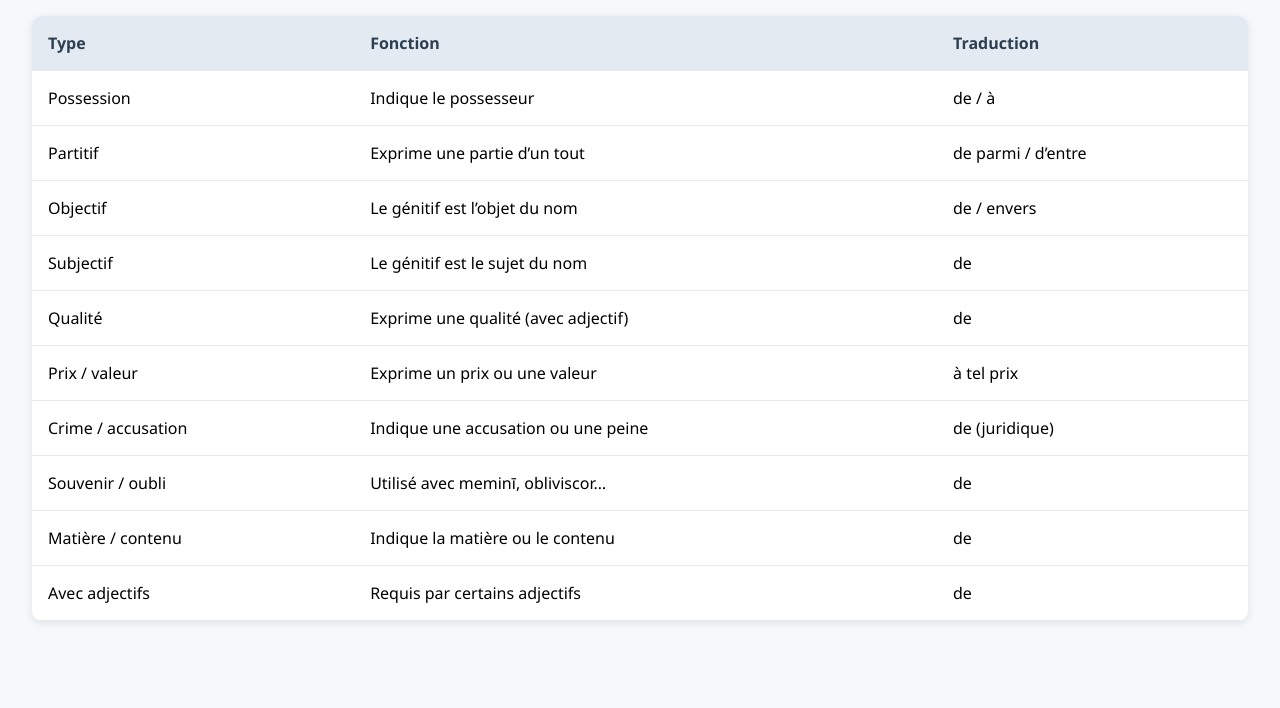
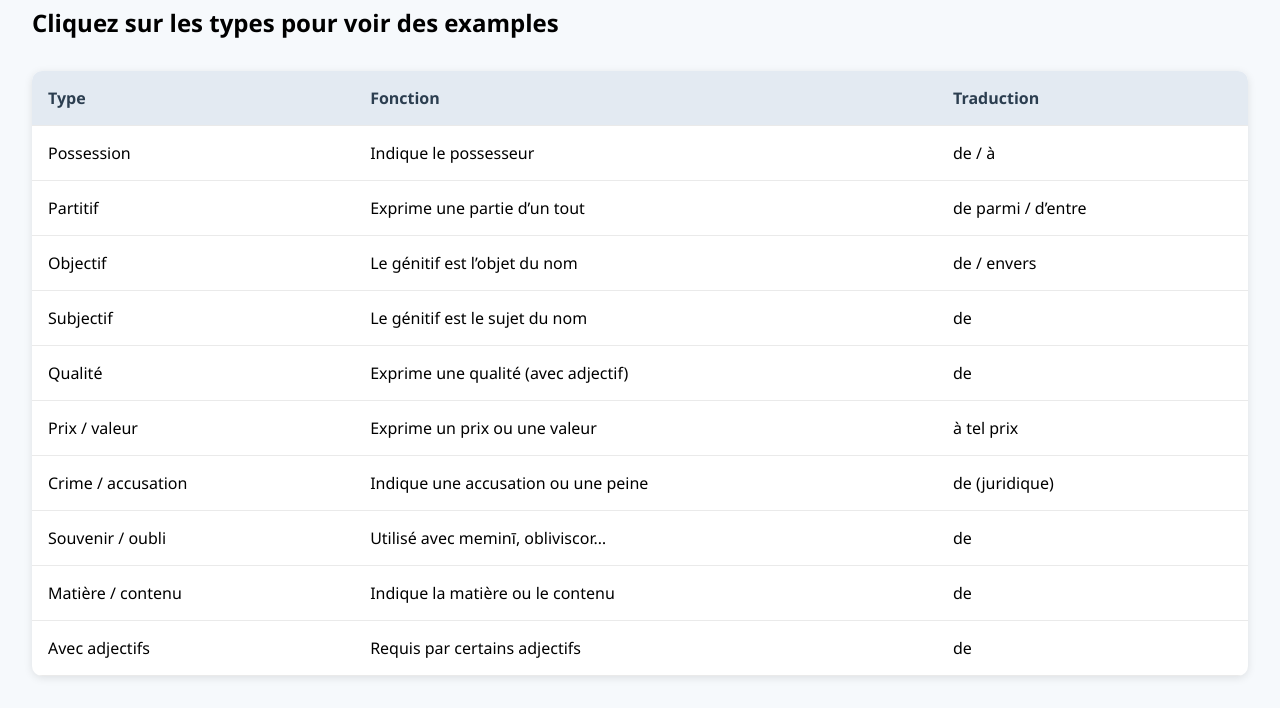
Before and after one commit to elibruyere/types-genitifs, a plain HTML site: page index.html in a window 1280 px wide. Shown: the part 112-820 px from the top of the page. Drawn offline with Linux system fonts and the light colour scheme.

Commit message:
Update index.html

```diff
--- a/index.html
+++ b/index.html
@@ -1,6 +1,7 @@
 <!DOCTYPE html>
 <html lang="fr">
 <head>
+    <link rel="icon" href="favicon-32x32.png" type="image/png">
   <meta charset="UTF-8" />
   <meta name="viewport" content="width=device-width, initial-scale=1.0"/>
   <title>Fiche interactive – Les types de génitif en latin</title>
@@ -68,7 +69,7 @@
 <body>
 
   <h1>Les types de génitif en latin</h1>
-
+<h2>Cliquez sur les types pour voir des examples</h2>
   <table id="genitifTable">
     <thead>
       <tr>
```
